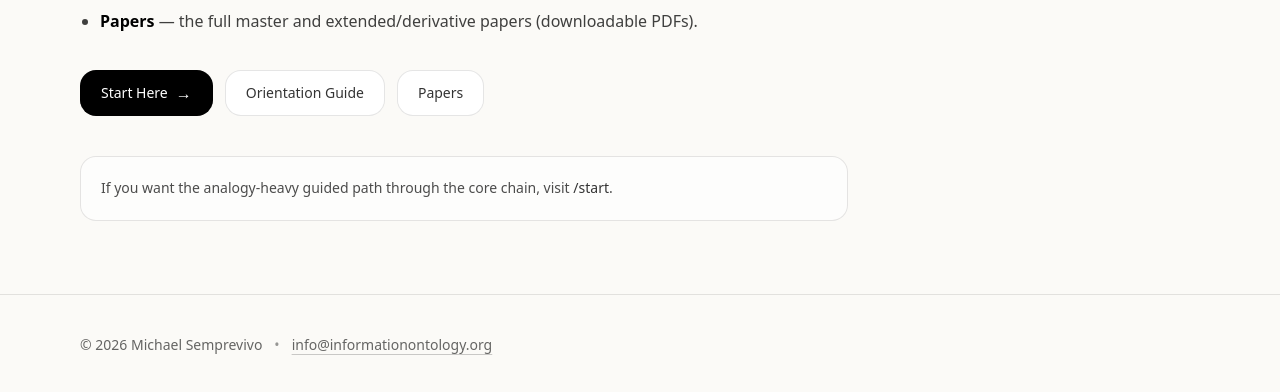
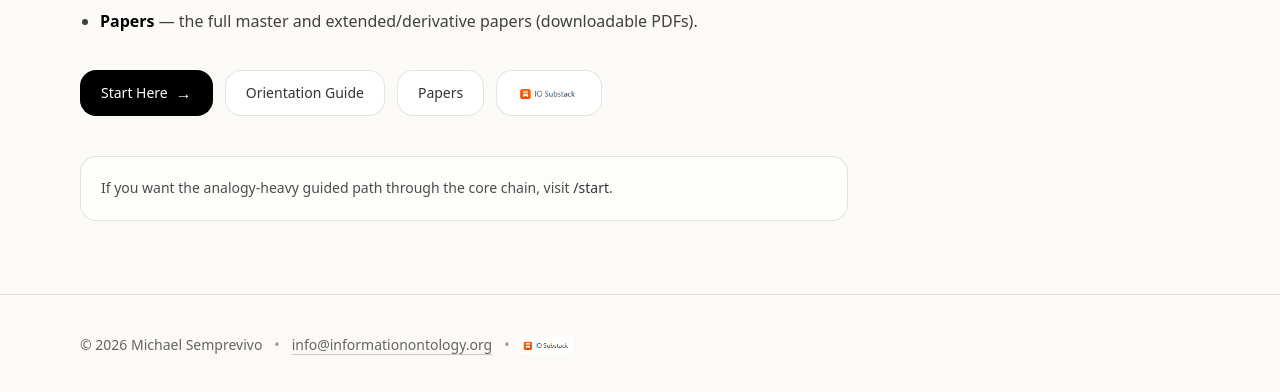
Before and after one commit to MindsEye69/information-ontology-site, a Next.js app: page / in a window 1280 px wide. Shown: the part 405-797 px from the top of the page. Built offline with nearby package versions, Linux system fonts and the light colour scheme.

Commit message:
Substack button

```diff
--- a/app/page.tsx
+++ b/app/page.tsx
@@ -1,4 +1,6 @@
 import Link from "next/link";
+
+const SUBSTACK_URL = "https://michaelsemprevivo.substack.com/";
 
 function PrimaryLink({ href, label }: { href: string; label: string }) {
   return (
@@ -19,6 +21,27 @@ function SecondaryLink({ href, label }: { href: string; label: string }) {
     >
       {label}
     </Link>
+  );
+}
+
+function ExternalSecondaryLink({
+  href,
+  imgSrc,
+  imgAlt,
+}: {
+  href: string;
+  imgSrc: string;
+  imgAlt: string;
+}) {
+  return (
+    <a
+      href={href}
+      target="_blank"
+      rel="noreferrer"
+      className="inline-flex items-center justify-center rounded-2xl border border-black/10 bg-white px-5 py-3 text-sm font-medium text-black/80 no-underline hover:bg-black/5"
+    >
+      <img src={imgSrc} alt={imgAlt} className="h-5 w-auto" />
+    </a>
   );
 }
 
@@ -67,6 +90,11 @@ export default function HomePage() {
           <PrimaryLink href="/start-here" label="Start Here" />
           <SecondaryLink href="/orientation" label="Orientation Guide" />
           <SecondaryLink href="/papers" label="Papers" />
+          <ExternalSecondaryLink
+            href={SUBSTACK_URL}
+            imgSrc="/brand/io-substack.png"
+            imgAlt="IO Substack"
+          />
         </div>
 
         <div className="mt-10 rounded-2xl border border-black/10 bg-white/60 p-5">
--- a/components/site-footer.tsx
+++ b/components/site-footer.tsx
@@ -11,6 +11,16 @@ export function SiteFooter() {
           >
             info@informationontology.org
           </a>
+          <span className="text-black/40">•</span>
+          <a
+            className="inline-flex items-center gap-2 no-underline hover:opacity-80"
+            href="https://michaelsemprevivo.substack.com/"
+            target="_blank"
+            rel="noreferrer"
+            aria-label="IO Substack"
+          >
+            <img src="/brand/io-substack.png" alt="IO Substack" className="h-4 w-auto" />
+          </a>
         </div>
       </div>
     </footer>
```
Also changed, not shown: public/brand/io-substack.png (added), public/brand/substack-wordmark.png (added).
